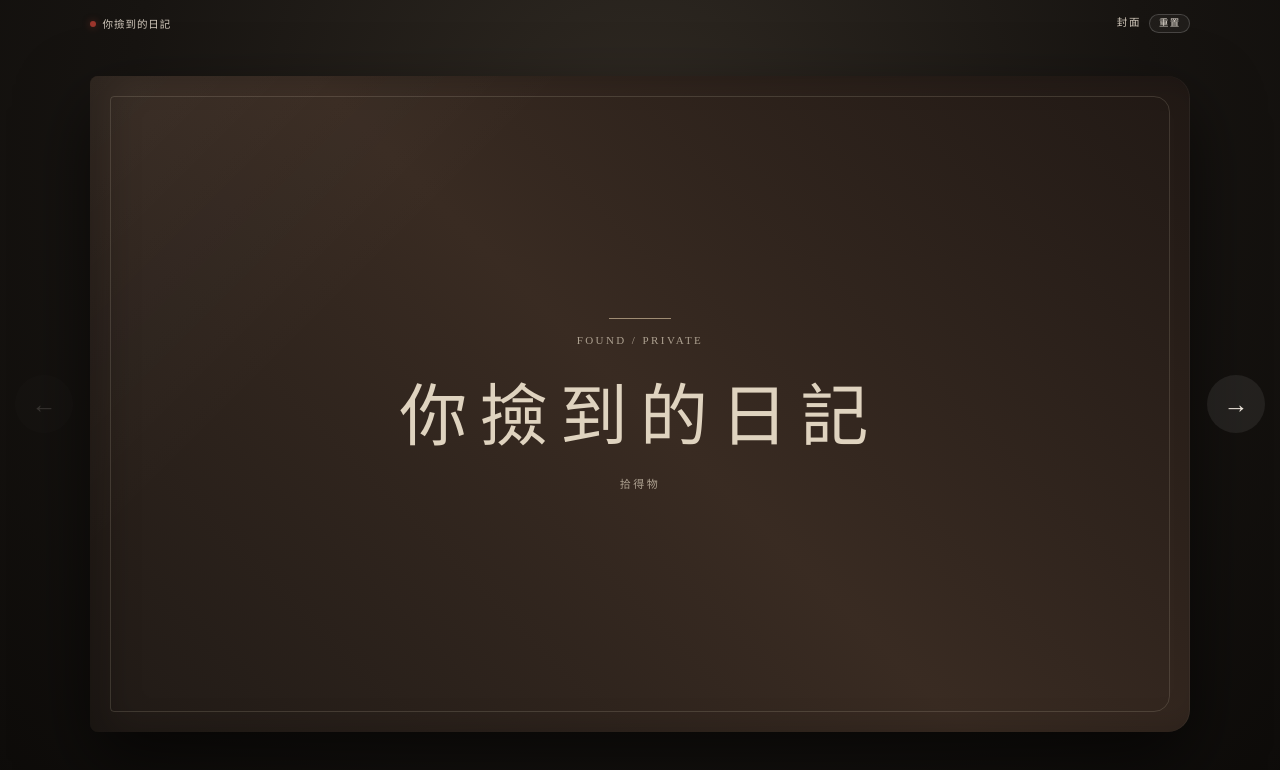
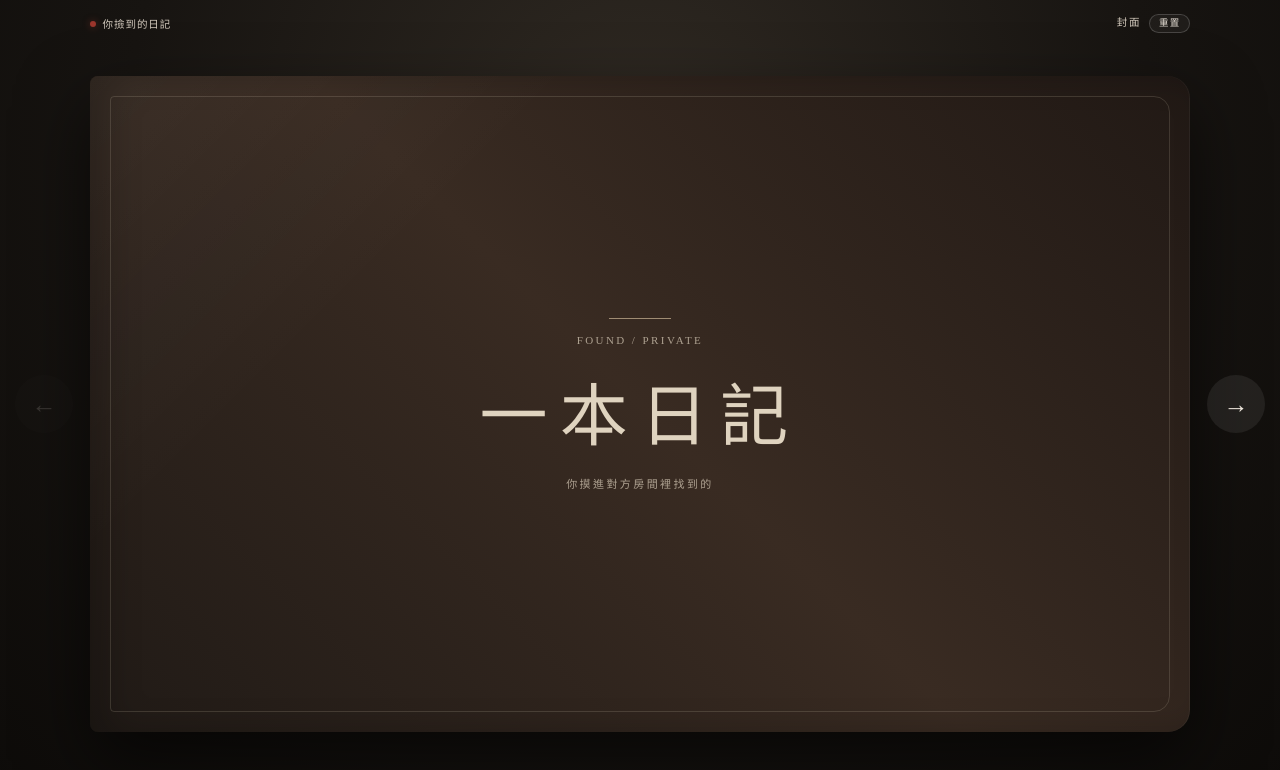
Before and after one commit to r12945054/found-diary, a plain HTML site: page index.html in a window 1280 px wide. Drawn offline with Linux system fonts and the light colour scheme.

Commit message:
偷換一下

```diff
--- a/index.html
+++ b/index.html
@@ -38,8 +38,8 @@
             <div class="cover-inner">
               <div class="cover-rule"></div>
               <p class="cover-kicker">FOUND / PRIVATE</p>
-              <h1>你撿到的日記</h1>
-              <p class="cover-sub">拾得物</p>
+              <h1>一本日記</h1>
+              <p class="cover-sub">你摸進對方房間裡找到的</p>
             </div>
           </div>
         </div>
```
